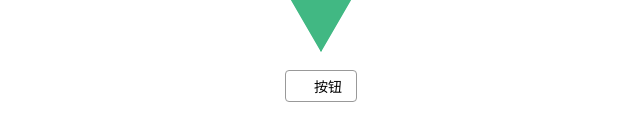
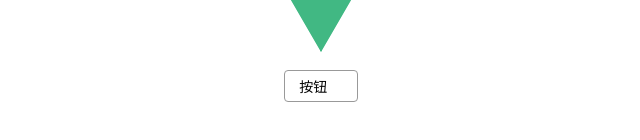
Before and after one commit to 977106024/vue-gulu, a Vue app: page / in a window 1280 px wide. Shown: the part 194-334 px from the top of the page, without its empty margins (319-959 px from the left). Built offline with nearby package versions, Linux system fonts and the light colour scheme.

Commit message:
icon 左右 props [iconPosition]

```diff
--- a/src/App.vue
+++ b/src/App.vue
@@ -2,7 +2,9 @@
     <div id="app">
         <img alt="Vue logo" src="./assets/logo.png">
         <!--    <HelloWorld msg="Welcome to Your Vue.js App"/>-->
-        <g-button icon="set">按钮</g-button>
+        <g-button icon="set" icon-position="right">
+            按钮
+        </g-button>
     </div>
 </template>
 
@@ -40,7 +42,7 @@
         --button-bg: white;
         --button-active-bg: #eee;
         --border-radius: 4px;
-        --color: #999;
+        --color: #333;
         --border-color: #999;
         --border-color-hover: #666;
     }
--- a/src/components/Button.vue
+++ b/src/components/Button.vue
@@ -1,17 +1,22 @@
 <template>
     <div>
-        <button class="g-button">
-            <svg v-if="icon" class="icon" aria-hidden="true">
-                <use :xlink:href="`#i-${icon}`"></use>
-            </svg>
-            <slot></slot>
+        <button class="g-button" :class="{[`icon-${iconPosition}`]:true}">
+            <div class="icon" v-if="icon">
+                <svg class="icon" aria-hidden="true">
+                    <use :xlink:href="`#i-${icon}`"></use>
+                </svg>
+            </div>
+
+            <div class="content">
+                <slot></slot>
+            </div>
         </button>
     </div>
 </template>
 
 <script>
     export default {
-        props:['icon']
+        props:['icon','iconPosition']
     }
 </script>
 
@@ -23,6 +28,9 @@
         border-radius: var(--border-radius);
         border: 1px solid var(--border-color);
         background: var(--button-bg);
+        display: inline-flex;
+        justify-content: center;
+        align-items: center;
         &:hover {
             border-color: var(--border-color-hover);
         }
@@ -32,5 +40,22 @@
         &:focus {
             outline: none;
         }
+        >.icon{
+            order: 1;
+            margin-right: .1em;
+        }
+        >.content{
+            order: 2;
+        }
+        &.icon-right{
+            &>.icon{
+                order: 2;
+                margin-right: 0;
+                margin-left: .1em;
+            }
+            &>.content{
+                order: 1;
+            }
+        }
     }
 </style>
```
